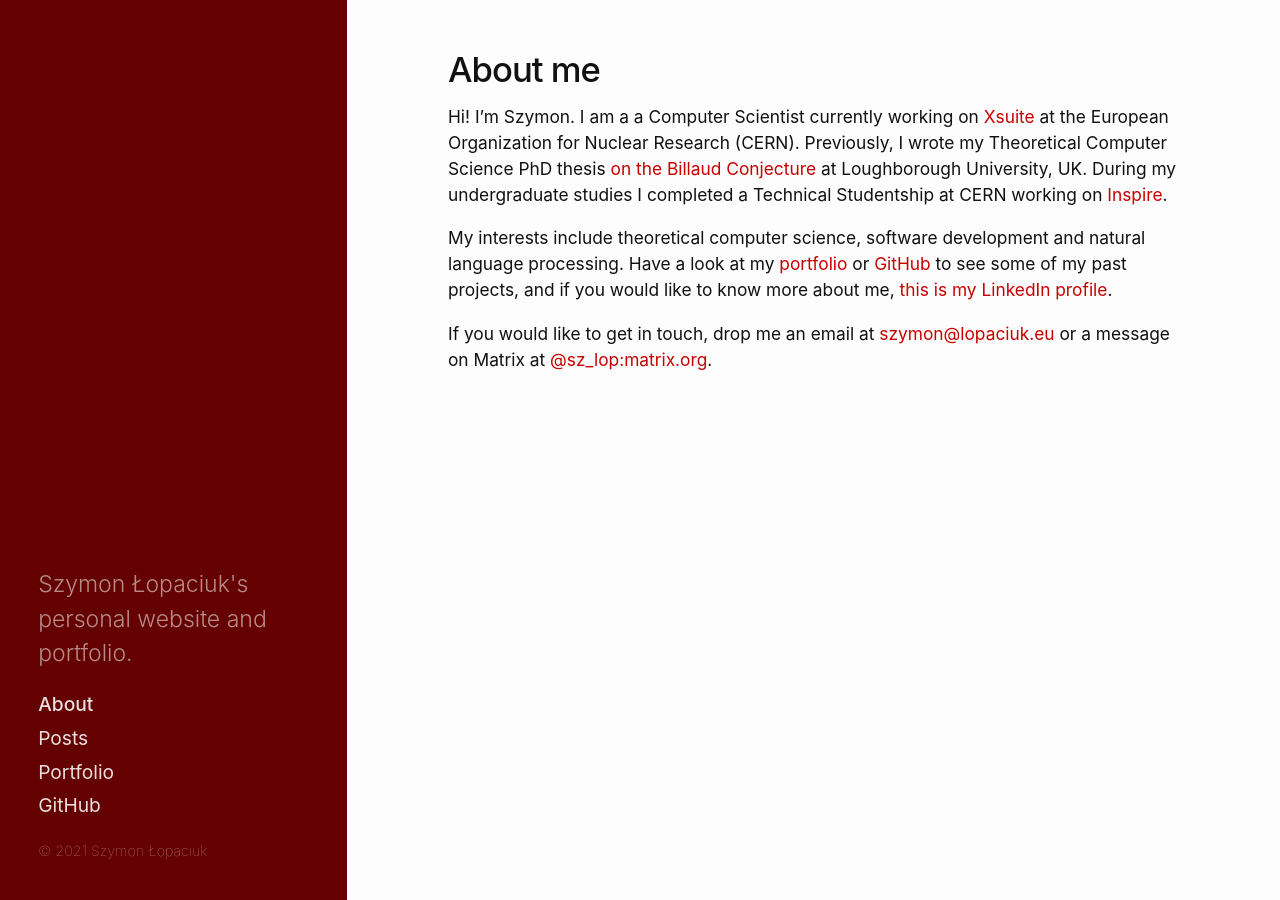
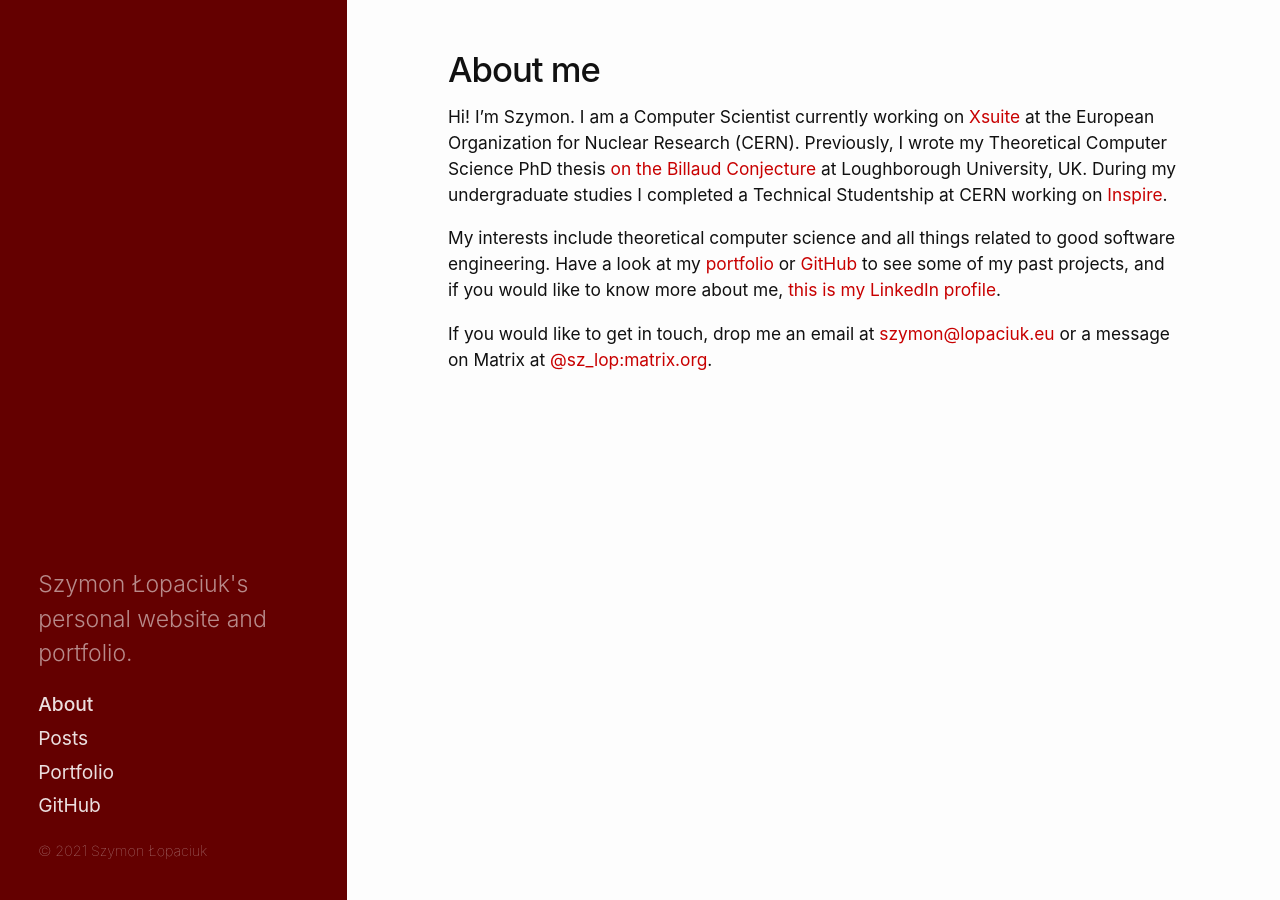
Before and after one commit to szymonlopaciuk/szymonlopaciuk.github.io, a Jekyll site: the page built from index.md, in a window 1280 px wide. Built offline with Jekyll 4.4.1, drawn with Linux system fonts in a browser that asks for light colours.

Commit message:
Update index.md

```diff
--- a/index.md
+++ b/index.md
@@ -4,9 +4,9 @@ title: About me
 permalink: /index.html
 ---
 
-Hi! I'm Szymon. I am a a Computer Scientist currently working on [Xsuite](https://xsuite.readthedocs.io/en/latest/) at the European Organization for Nuclear Research (CERN). Previously, I wrote my Theoretical Computer Science PhD thesis [on the Billaud Conjecture](https://repository.lboro.ac.uk/articles/thesis/On_the_Billaud_Conjecture_and_related_problems/21390837) at Loughborough University, UK. During my undergraduate studies I completed a Technical Studentship at CERN working on [Inspire](https://inspirehep.net).
+Hi! I'm Szymon. I am a Computer Scientist currently working on [Xsuite](https://xsuite.readthedocs.io/en/latest/) at the European Organization for Nuclear Research (CERN). Previously, I wrote my Theoretical Computer Science PhD thesis [on the Billaud Conjecture](https://repository.lboro.ac.uk/articles/thesis/On_the_Billaud_Conjecture_and_related_problems/21390837) at Loughborough University, UK. During my undergraduate studies I completed a Technical Studentship at CERN working on [Inspire](https://inspirehep.net).
 
-My interests include theoretical computer science, software development and natural language processing. Have a look at my [portfolio](/portfolio.html) or [GitHub](https://github.com/szymonlopaciuk) to see some of my past projects, and if you would like to know more about me, [this is my LinkedIn profile](https://www.linkedin.com/in/szymonlopaciuk/).
+My interests include theoretical computer science and all things related to good software engineering. Have a look at my [portfolio](/portfolio.html) or [GitHub](https://github.com/szymonlopaciuk) to see some of my past projects, and if you would like to know more about me, [this is my LinkedIn profile](https://www.linkedin.com/in/szymonlopaciuk/).
 
 If you would like to get in touch, drop me an email at <span id="magic">szymon&#8203;@&#8203;<span style="display:none">qwerty</span>lopaciuk&#8203;.&#8203;eu</span> or a message on Matrix at [@sz_lop:matrix.org](https://matrix.to/#/@sz_lop:matrix.org).
 
```
